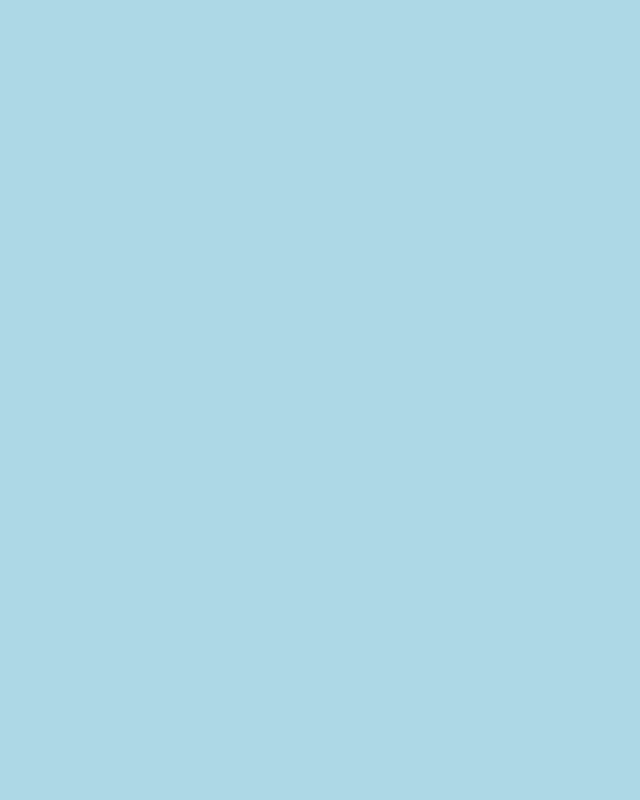
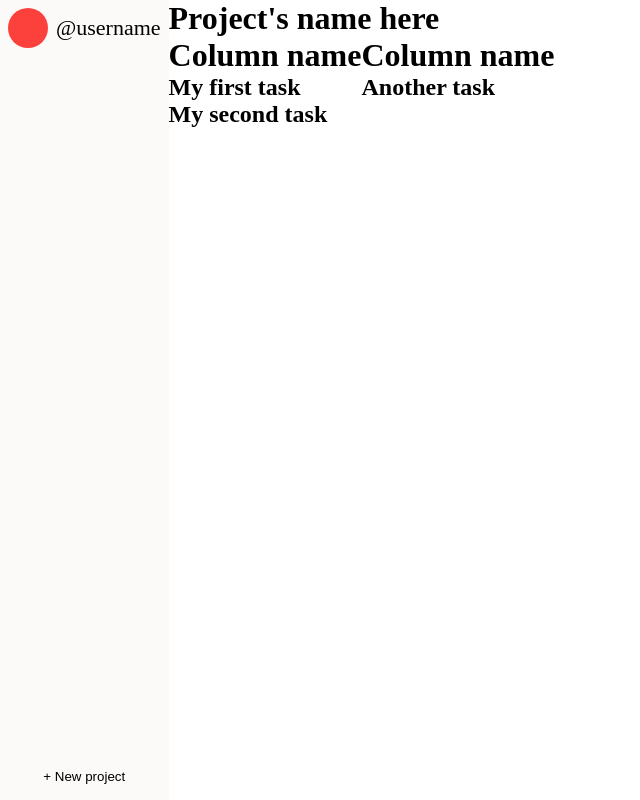
Before and after one commit to pedrody/odin-todo-list, a website built with webpack: page src/template.html in a window 1280 px wide. Shown: the whole page, without its empty margins (0-640 px from the left). Built offline with nearby package versions, Linux system fonts and the light colour scheme.

Commit message:
Add page initial layout and styles

```diff
--- a/src/styles.css
+++ b/src/styles.css
@@ -1,3 +1,81 @@
+* {
+    box-sizing: border-box;
+    margin: 0;
+    padding: 0;
+}
+
 body {
-    background-color: lightblue;
+    display: flex;
 }
+
+.sidebar,
+.content {
+    height: 100vh;
+}
+
+.sidebar {
+    display: flex;
+    flex-direction: column;
+    gap: 20px;
+    background-color: #fcfaf8;
+    padding: 8px;
+}
+
+.content {
+    flex: 1;
+    display: flex;
+    flex-direction: column;
+}
+
+#projects {
+    flex: 1;
+    display: flex;
+    flex-direction: column;
+    gap: 8px;
+}
+
+#projects button {
+    text-align: left;
+}
+
+#projects button,
+.sidebar-actions button {
+    background-color: transparent;
+    border: none;
+    padding: 8px;
+}
+
+#projects button:hover,
+.sidebar-actions button:hover {
+    cursor: pointer;
+    background-color: #ffffff;
+}
+
+.kanban {
+    flex: 1;
+    display: flex;
+}
+
+.sidebar-user {
+    display: flex;
+    align-items: center;
+    gap: 8px;
+
+}
+
+.sidebar-user h1 {
+    font-size: 22px;
+    font-weight: normal;
+}
+
+.user-profile {
+    background-color: #fc413d;
+    width: 40px;
+    height: 40px;
+    border-radius: 50%;
+}
+
+.sidebar-actions {
+    display: flex;
+    flex-direction: column;
+}
--- a/src/template.html
+++ b/src/template.html
@@ -8,7 +8,44 @@
 </head>
 
 <body>
+    <div class="sidebar">
+        <div class="sidebar-user">
+            <div class="user-profile"></div>
+            <h1>@username</h1>
+        </div>
 
+        <div id="projects">
+        </div>
+
+        <div class="sidebar-actions">
+            <button id="new-project-btn">+ New project</button>
+        </div>
+    </div>
+
+    <div class="content">
+        <header class="content-header">
+            <h1>Project's name here</h1>
+        </header>
+        <div class="kanban">
+            <div class="column">
+                <h1>Column name</h1>
+
+                <div class="task-card">
+                    <h2>My first task</h2>
+                </div>
+                <div class="task-card">
+                    <h2>My second task</h2>
+                </div>
+            </div>
+            <div class="column">
+                <h1>Column name</h1>
+
+                <div class="task-card">
+                    <h2>Another task</h2>
+                </div>
+            </div>
+        </div>
+    </div>
 </body>
 
 </html>
```
